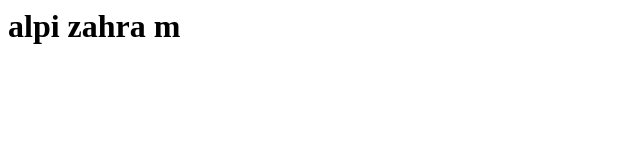
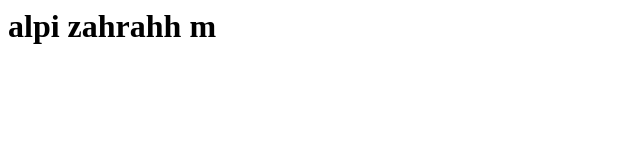
Before and after one commit to alfiZh/belajar, a plain HTML site: page index.html in a window 1280 px wide. Shown: the full height of the page, 0-640 px from the left. Drawn offline with Linux system fonts and the light colour scheme.

Commit message:
alfi zahra

```diff
--- a/index.html
+++ b/index.html
@@ -1,3 +1,3 @@
 <h1>
-    alpi zahra m
+    alpi zahrahh m
 </h1>
```
